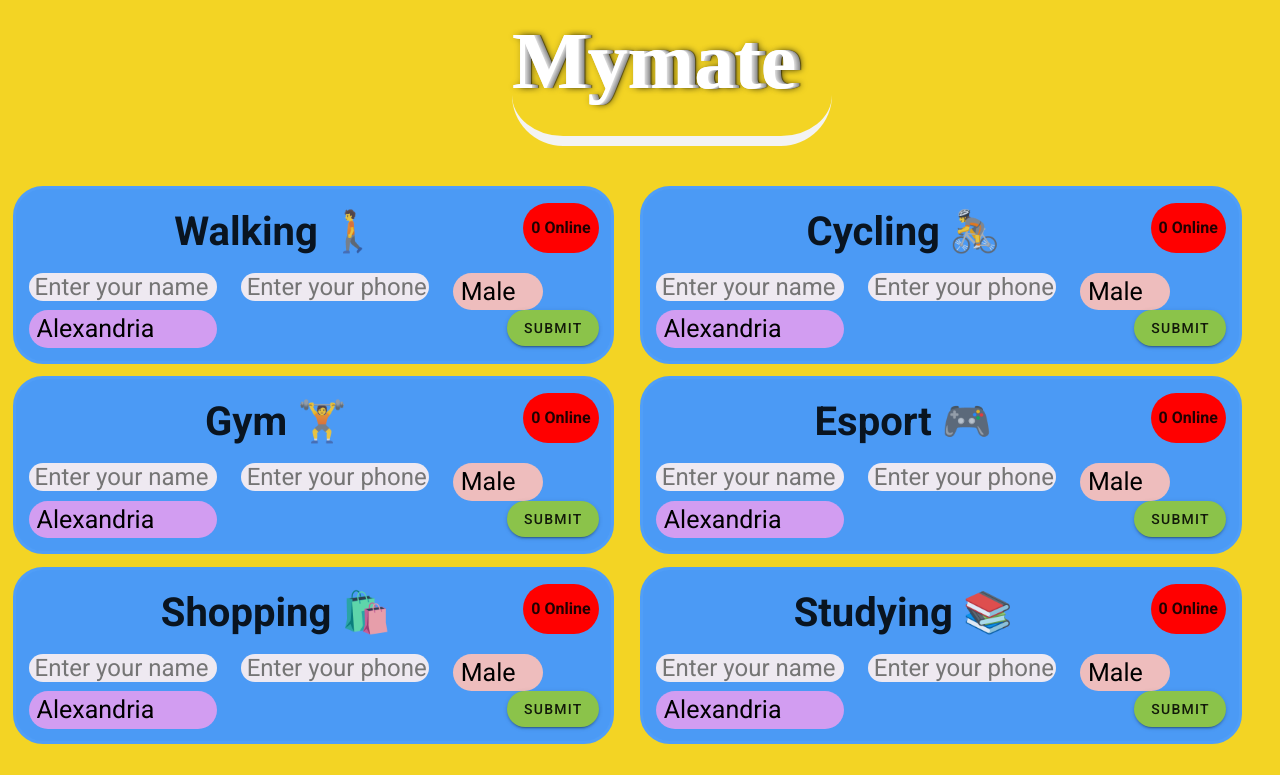
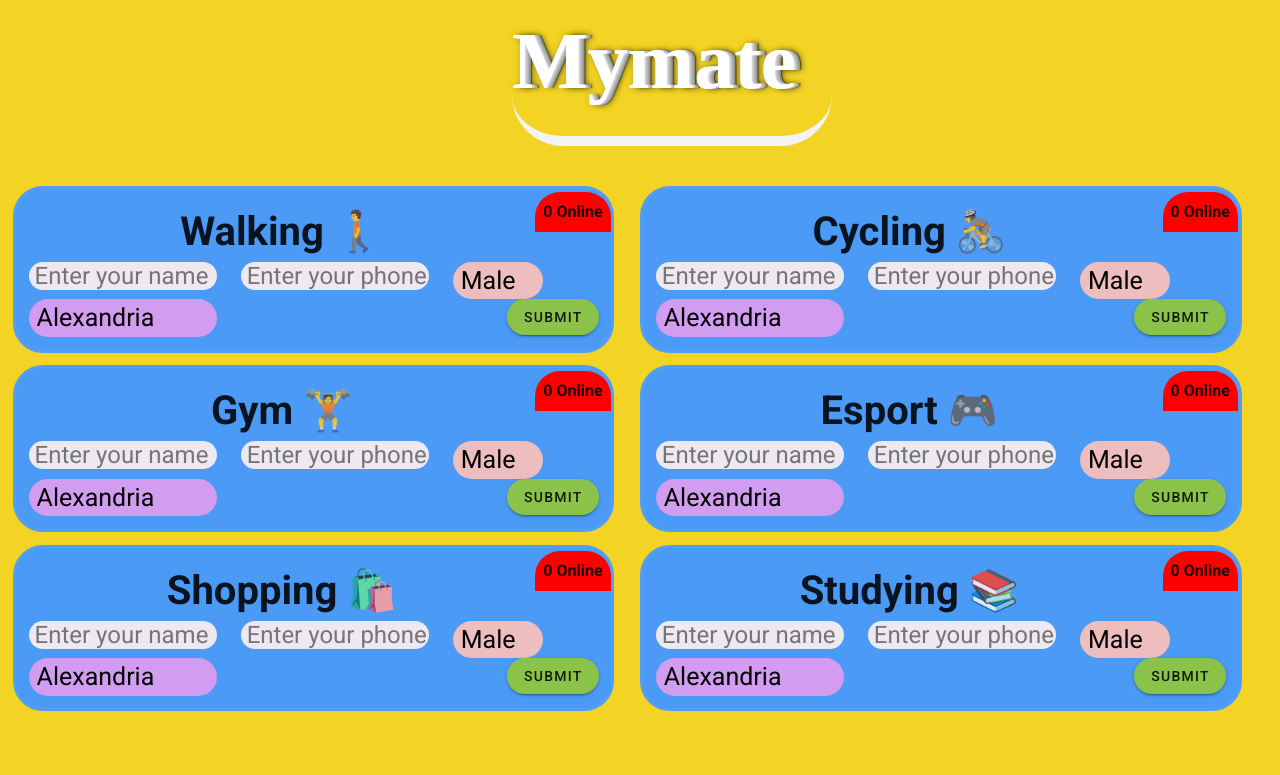
Before and after one commit to MohamedMetwalli5/Mymate, a Vue app: page / in a window 1280 px wide. Shown: the top 775 px of the page. Built offline with nearby package versions, Linux system fonts and the light colour scheme.

Commit message:
fifth commit Message

```diff
--- a/src/components/Home.vue
+++ b/src/components/Home.vue
@@ -384,6 +384,7 @@
 
 <script>
 import db from "@/fb";
+// import bus from "@/main"; ///////
 export default {
   name: "Home",
   props: {
@@ -522,6 +523,9 @@ export default {
           });
       }
     },
+    // sendCategoryType() {
+    //   bus.$emit("SettingTheCategoryType", this.categoryType);
+    // },
   },
 };
 </script>
@@ -541,6 +545,7 @@ export default {
   min-height: 100%;
   width: 100%;
   min-width: 100%;
+  background-position-x: fixed;
   background: rgb(243, 212, 36);
 }
 #title {
@@ -640,11 +645,13 @@ export default {
 }
 .ActiveUsers {
   padding: 8px;
-  margin-top: 1px;
+  margin-top: -10px;
   margin-bottom: 20px;
+  margin-right: -12px;
   float: right;
-  border-radius: 25px;
-  height: 50px;
+  border-top-right-radius: 25px;
+  border-top-left-radius: 25px;
+  height: 40px;
   min-width: 10%;
   background: red;
   font-weight: bold;
--- a/src/components/Results.vue
+++ b/src/components/Results.vue
@@ -40,10 +40,17 @@
 
 <script>
 import db from "@/fb";
+// import bus from "@/main"; /////////////
+
 export default {
   name: "Results",
   props: {
     msg: String,
+  },
+  data() {
+    return {
+      shownCategory: "studying",
+    };
   },
   methods: {
     renderUsers(doc) {
@@ -102,7 +109,7 @@ export default {
       usersList.appendChild(li);
     },
     getUsersList() {
-      db.collection("gym")
+      db.collection(this.shownCategory)
         .get()
         .then((snapshot) => {
           snapshot.docs.forEach((doc) => {
@@ -111,6 +118,9 @@ export default {
         });
     },
   },
+  // receiveCategoryType() {
+  //   bus.$on("SettingTheCategoryType", (data) => (this.shownCategory = data));
+  // },
   beforeMount() {
     this.getUsersList();
   },
@@ -131,6 +141,7 @@ export default {
   position: absolute;
   min-height: 100%;
   width: 100%;
+  background-position-x: fixed;
   background: rgb(243, 212, 36);
 }
 #title {
--- a/src/main.js
+++ b/src/main.js
@@ -4,7 +4,6 @@ import router from './router';
 import vuetify from './plugins/vuetify'
 
 Vue.config.productionTip = false
-
 new Vue({
   router,
   vuetify,
```
